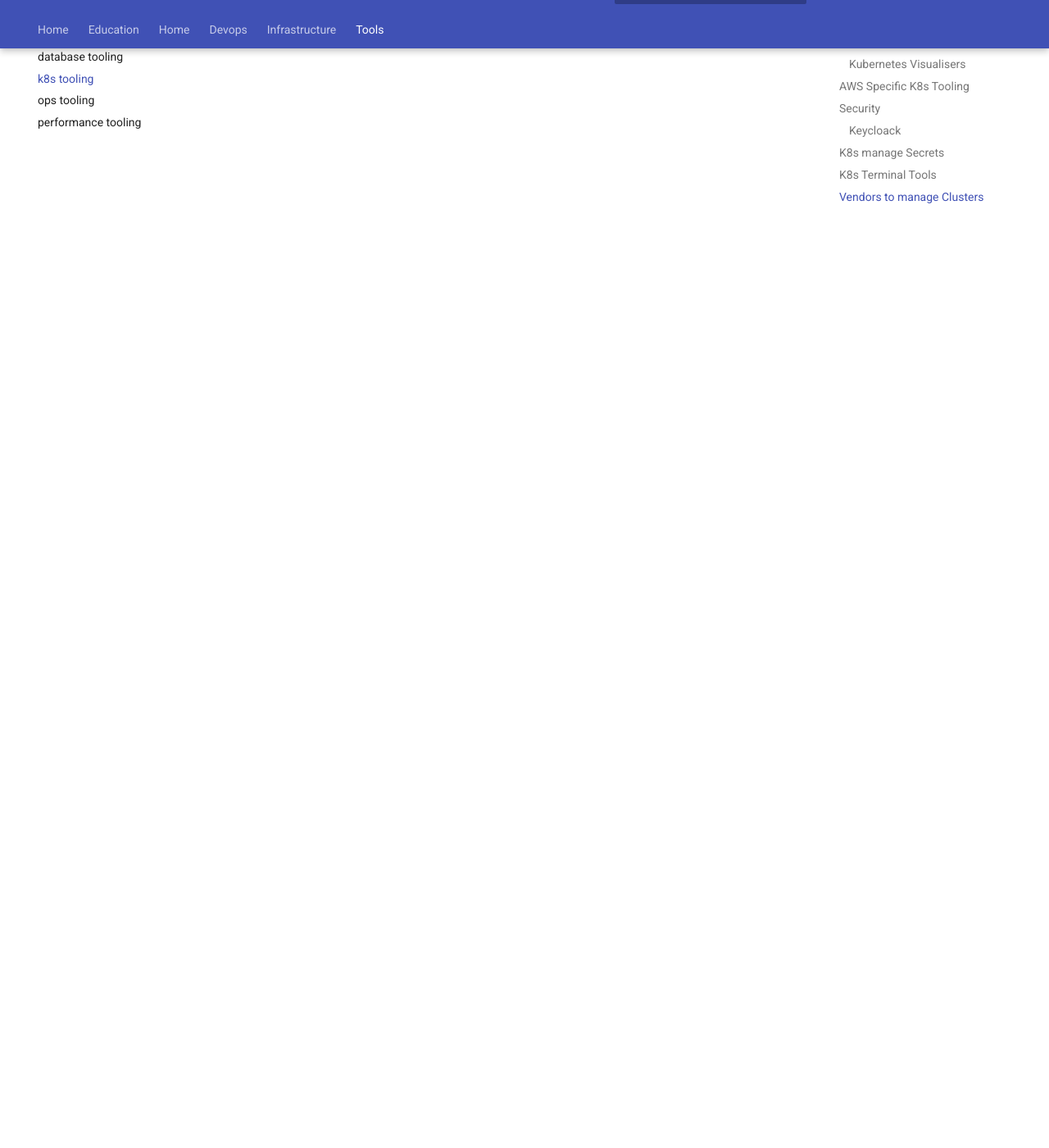
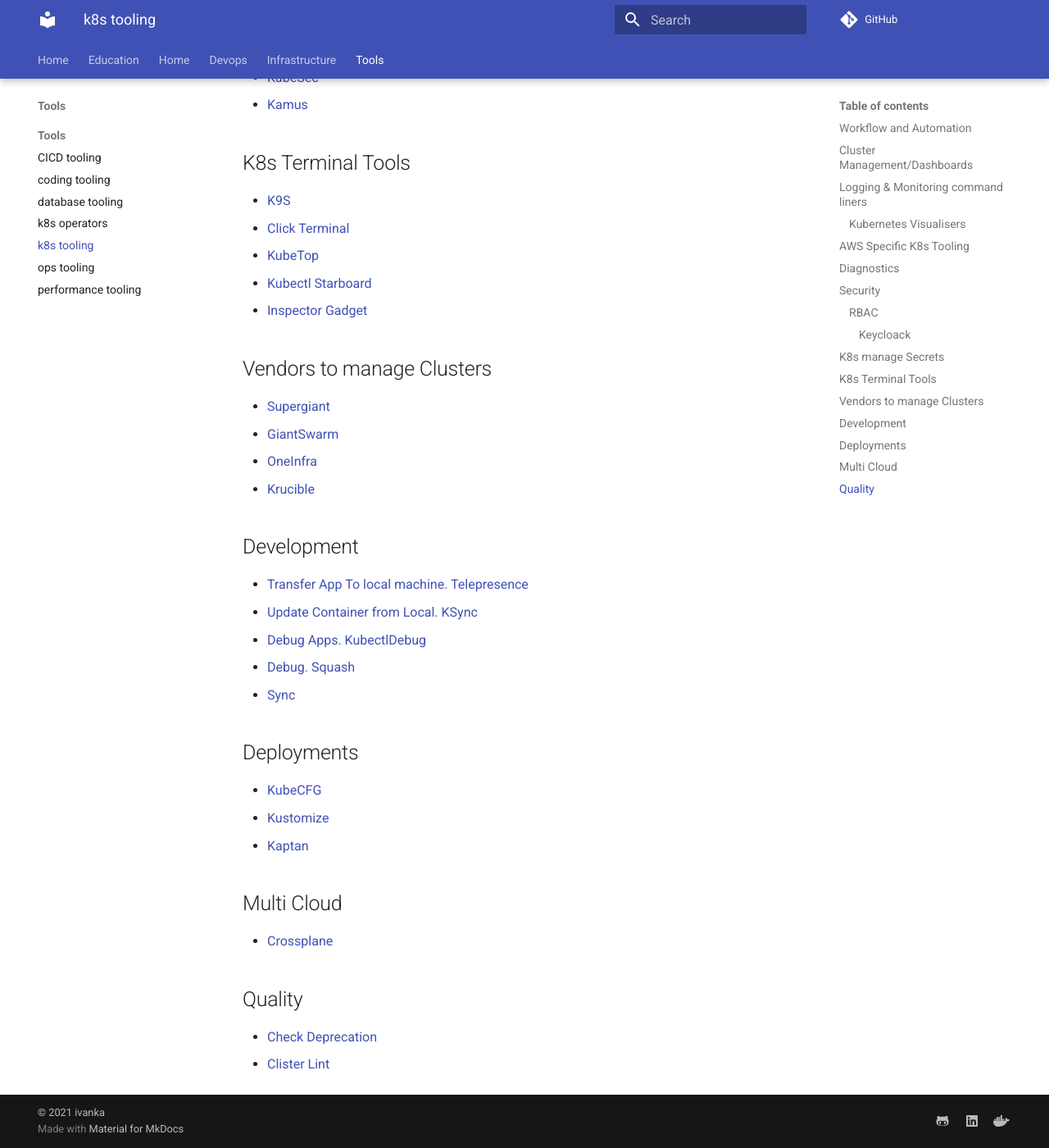
Before and after one commit to ivankatliarchuk/knowledge-base, an MkDocs documentation site: the page built from docs/tools/k8s.md, in a window 1280 px wide and 1400 px high, scrolled down 2900 px. Shown: the whole window at 82% size. Built offline with MkDocs 1.6.1 and Material for MkDocs 9.7.7, drawn with Linux system fonts in a browser that asks for light colours; comment, search, counter and statistics services are not loaded; some of the changed text lies outside the part shown.

Commit message:
update tooling

```diff
--- a/docs/tools/k8s.md
+++ b/docs/tools/k8s.md
@@ -25,6 +26,15 @@
 - [Octant Dashboard](https://github.com/vmware-tanzu/octant)
 - [Pre Scaler](https://github.com/microsoft/k8s-cronjob-prescaler)
 - [Node Problem Detector](https://github.com/kubernetes/node-problem-detector/blob/master/README.md)
+- [GKE Monitoring](https://github.com/ik-kubernetes/gke-monitoring-tutorial)
+- [Kubricks](https://github.com/kubricksllc/Kubricks)
+- [Loghous/Papertrail](https://github.com/flant/loghouse)
+
+## Logging & Monitoring command liners
+
+- [Kube Dog. Monitor resoruces in cluster](https://github.com/flant/kubedog)
+- [Stern Logs. Really Good](https://github.com/wercker/stern)
+- [Kail](https://github.com/boz/kail)
 
 ### Kubernetes Visualisers
 
@@ -47,6 +57,12 @@
 - [Fluent Bit](https://hub.helm.sh/charts/aws/aws-for-fluent-bit)
 - [VPC CNI](https://hub.helm.sh/charts/aws/aws-vpc-cni)
 
+## Diagnostics
+
+- [Sonobuoy](https://github.com/vmware-tanzu/sonobuoy)
+- [Jetstak Preflight](https://github.com/jetstack/preflight)
+- [KuberHealthy](https://github.com/Comcast/kuberhealthy)
+
 ## Security
 
 - [Sanitize Manifests](https://github.com/ik-kubernetes/popeye)
@@ -64,6 +80,11 @@
 - [Polaris](https://github.com/FairwindsOps/polaris)
 - [StarBoard](https://github.com/aquasecurity/starboard)
 - [Kubernets Inspector](https://github.com/kinvolk/inspektor-gadget)
+
+### RBAC
+
+- [Permission Manager](https://github.com/sighupio/permission-manager)
+- [Krane](https://github.com/appvia/krane)
 
 #### Keycloack
 
@@ -94,3 +115,26 @@
 - [GiantSwarm](https://www.giantswarm.io/)
 - [OneInfra](https://github.com/ik-kubernetes/oneinfra)
 - [Krucible](https://usekrucible.com/plans)
+
+## Development
+
+- [Transfer App To local machine. Telepresence](https://www.telepresence.io/)
+- [Update Container from Local. KSync](https://vapor-ware.github.io/ksync/)
+- [Debug Apps. KubectlDebug](https://github.com/aylei/kubectl-debug)
+- [Debug. Squash](https://squash.solo.io/)
+- [Sync](https://github.com/ksync/ksync)
+
+## Deployments
+
+- [KubeCFG](https://github.com/bitnami/kubecfg)
+- [Kustomize](https://github.com/kubernetes-sigs/kustomize)
+- [Kaptan](https://github.com/deepmind/kapitan)
+
+## Multi Cloud
+
+- [Crossplane](https://github.com/crossplane/crossplane)
+
+## Quality
+
+- [Check Deprecation](https://github.com/FairwindsOps/pluto)
+- [Clister Lint](https://github.com/digitalocean/clusterlint)
```
Also changed, not shown: other parts of docs/tools/k8s.md (+1 -0 lines), docs/devops/architecture-bp.md (+1 -0 lines), docs/devops/check-lists.md (added, +15 -0 lines), docs/tools/cicd.md (+3 -0 lines), docs/tools/coding.md (added, +16 -0 lines), docs/tools/k8s-operators.md (added, +26 -0 lines).
